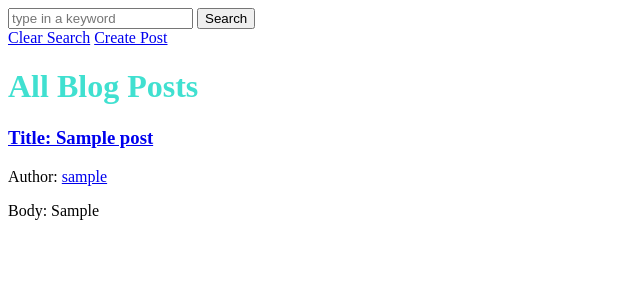
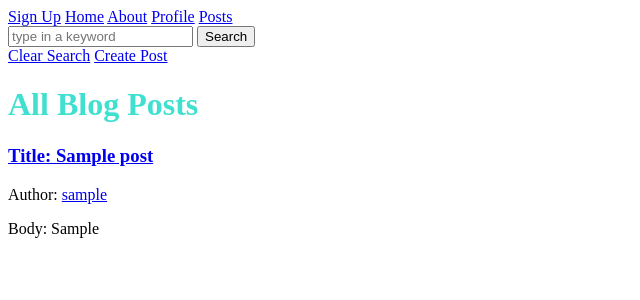
Before and after one commit to sabinaTT/hobby-log, a Django app: page /posts/ in a window 1280 px wide. Shown: the top 300 px of the page, without its empty margins (0-640 px from the left). Run offline with Django 4.2, Linux system fonts and the light colour scheme; tables that the repository leaves empty hold one stand-in row (values such as "Sample post").

Commit message:
add navbar

```diff
--- a/main_app/static/styles/styles.css
+++ b/main_app/static/styles/styles.css
@@ -1,3 +1,3 @@
 h1 {
-    color: turquoise
+    color: turquoise;
 }
--- a/main_app/templates/base.html
+++ b/main_app/templates/base.html
@@ -1,5 +1,6 @@
 <!-- this is the page that will hold all of teh boilerplate markup that belongs on every page asuch as the head, nav, footer -->
 {% load static %}
+
 <!DOCTYPE html>
 <html lang="en">
 <head>
@@ -8,9 +9,25 @@
     <meta charset="UTF-8">
     <meta http-equiv="X-UA-Compatible" content="IE=edge">
     <meta name="viewport" content="width=device-width, initial-scale=1.0">
-    <title>HobbyLog</title>
+    <title>
+        {% block title %}
+
+        {% endblock %}
+    </title>
 </head>
 <body>
+    <nav>
+        {% if user.is_authenticated %}
+        <a href='/user/{{user.last_name}}'>Greetings, {{user.username}}!</a>
+        <a href='/accounts/logout'>Logout</a>
+        {% else %}
+        <a href='{% url "login" %}'>Sign Up</a>
+        {% endif %}
+        <a href='/'>Home</a>
+        <a href='/about'>About</a>
+        <a href='/profile'>Profile</a>
+        <a href='/posts'>Posts</a>
+    </nav>
     {% block content %}
 
     {% endblock %}
```
